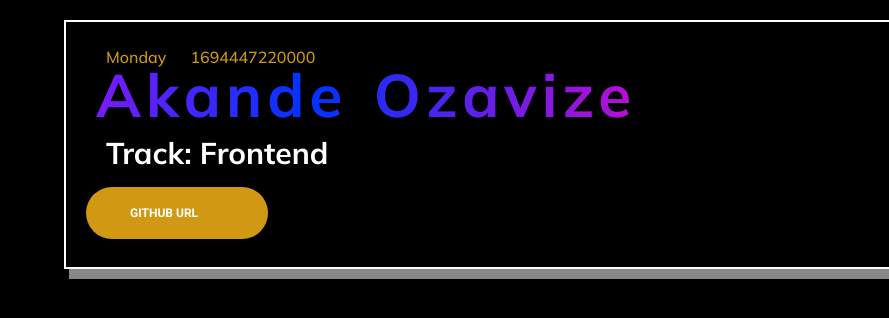
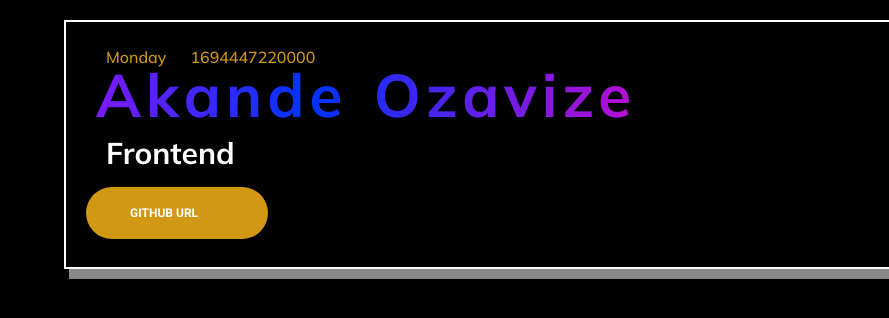
Before and after one commit to ozavcodez/hng-stageone, a plain HTML site: page index.html in a window 1280 px wide. Shown: the full height of the page, 0-889 px from the left. Drawn offline with Linux system fonts and the light colour scheme; grey boxes are pictures that could not be loaded.

Commit message:
made changes

```diff
--- a/index.html
+++ b/index.html
@@ -17,10 +17,11 @@
             <h1 data-testid="slackUserName">
                 Akande Ozavize
             </h1>
-            <h4 data-testid="myTrack"> Track: <span>Frontend</span></h4>
+            <h4 data-testid="myTrack"> Frontend</h4>
             <a data-testid=“githubURL” class="theme_btn" href="https://github.com/ozavcodez/hng-stageone">github url</a>
         </div>
         <img  src="https://ca.slack-edge.com/T05FFAA91JP-U05QWJJEDF1-24f11d8cafb1-512" alt="Akande Ozavize" data-testid="slackDisplayImage">
+
     </div>
     <script src="index.js"></script>
 </body>
```
